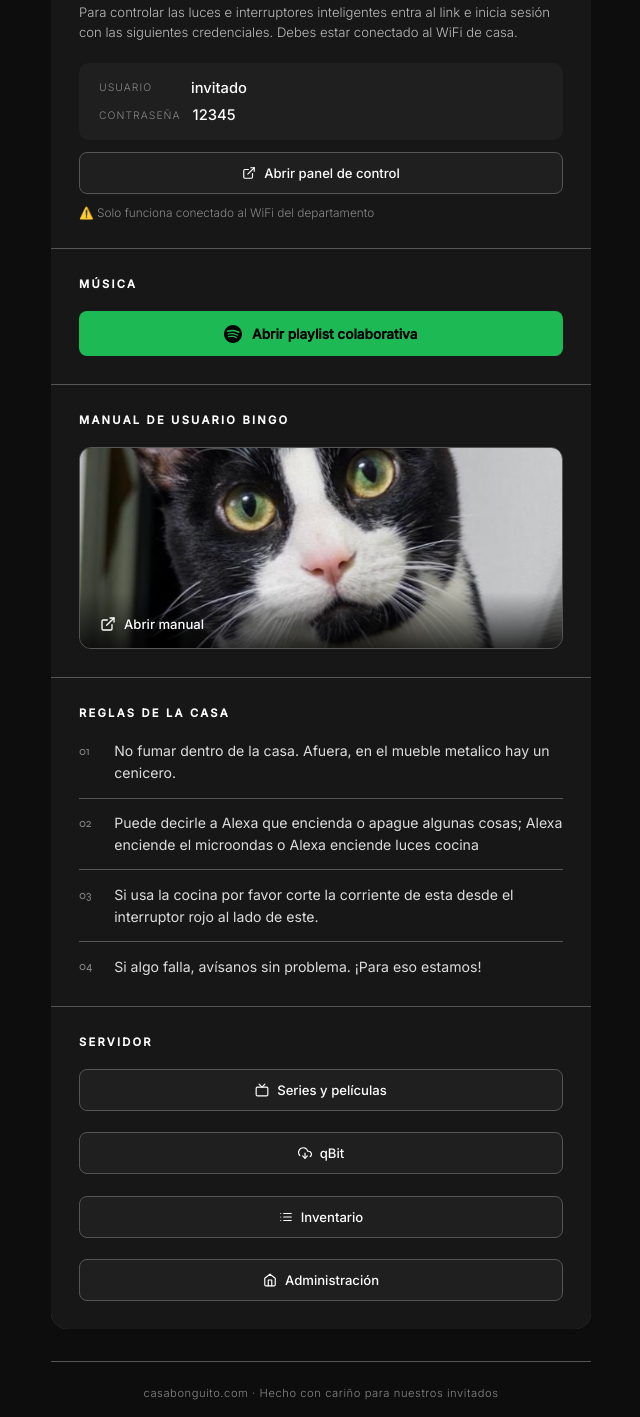
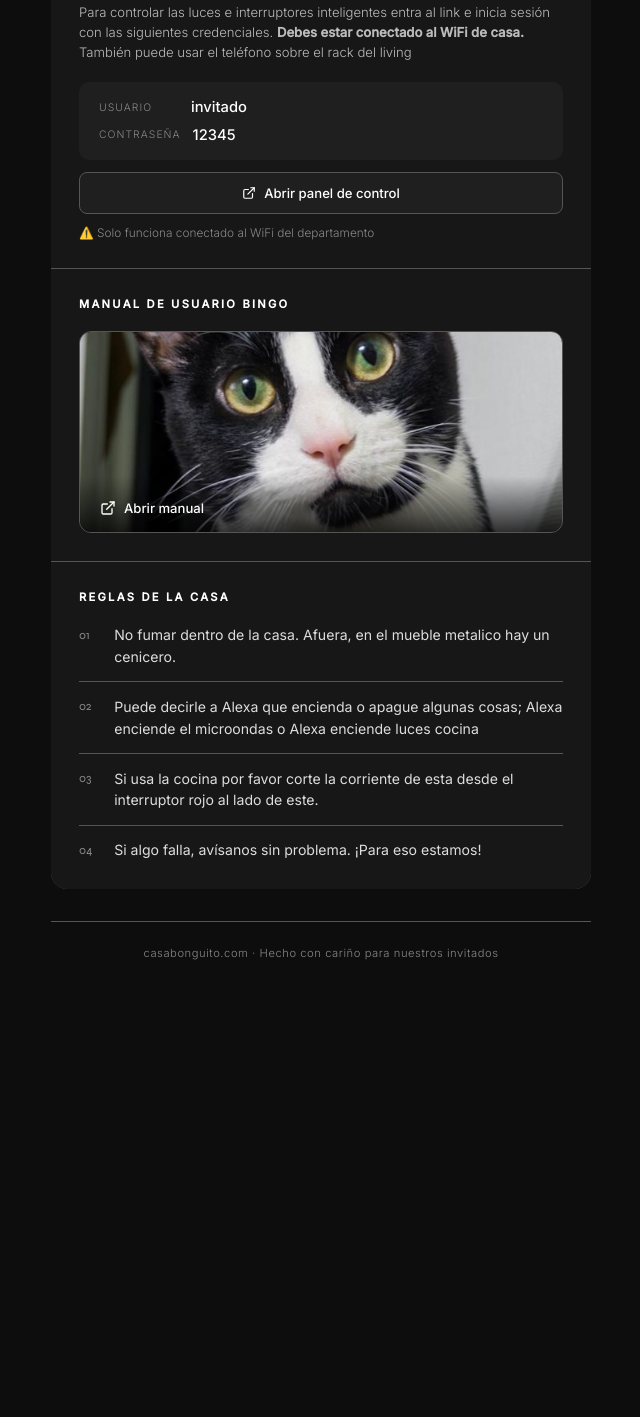
Before and after one commit to snap239/bonguistonguis, a plain HTML site: page index.html in a window 1280 px wide. Shown: the part 623-2040 px from the top of the page, without its empty margins (319-959 px from the left). After the commit the page ends 1647 px from the top, so only its background shows below. Drawn offline with Linux system fonts and the light colour scheme.

Commit message:
Update index.html

```diff
--- a/index.html
+++ b/index.html
@@ -300,7 +300,7 @@
     <!-- Luces -->
     <div class="card">
       <p class="card-label">Control de luces y enchufes</p>
-      <p class="lights-subtitle">Para controlar las luces e interruptores inteligentes entra al link e inicia sesión con las siguientes credenciales. Debes estar conectado al WiFi de casa.</p>
+      <p class="lights-subtitle">Para controlar las luces e interruptores inteligentes entra al link e inicia sesión con las siguientes credenciales. <b>Debes estar conectado al WiFi de casa.</b> También puede usar el teléfono sobre el rack del living </p>
       <div class="credentials">
         <div class="cred-row">
           <span class="cred-key">Usuario</span>
@@ -321,21 +321,10 @@
       <p class="hint">⚠️ Solo funciona conectado al WiFi del departamento</p>
     </div>
 
-    <!-- Música -->
-    <div class="card">
-      <p class="card-label">Música</p>
-      <a class="btn-spotify" href="https://open.spotify.com/playlist/48aZco1LtD3WRF2QrRu3Qe?si=gAXrVGLIQ8uDyIYOefuajQ&pt=bb4517ccb7bf650434d2293f34d9f424&pi=I6DNgUylTtCz6" target="_blank">
-        <svg width="18" height="18" viewBox="0 0 24 24" fill="currentColor">
-          <path d="M12 0C5.4 0 0 5.4 0 12s5.4 12 12 12 12-5.4 12-12S18.66 0 12 0zm5.521 17.34c-.24.359-.66.48-1.021.24-2.82-1.74-6.36-2.101-10.561-1.141-.418.122-.779-.179-.899-.539-.12-.421.18-.78.54-.9 4.56-1.021 8.52-.6 11.64 1.32.42.18.479.659.301 1.02zm1.44-3.3c-.301.42-.841.6-1.262.3-3.239-1.98-8.159-2.58-11.939-1.38-.479.12-1.02-.12-1.14-.6-.12-.48.12-1.021.6-1.141C9.6 9.9 15 10.561 18.72 12.84c.361.181.54.78.241 1.2zm.12-3.36C15.24 8.4 8.82 8.16 5.16 9.301c-.6.179-1.2-.181-1.38-.721-.18-.601.18-1.2.72-1.381 4.26-1.26 11.28-1.02 15.721 1.621.539.3.719 1.02.419 1.56-.299.421-1.02.599-1.559.3z"/>
-        </svg>
-        Abrir playlist colaborativa
-      </a>
-    </div>
-
     <!-- Bingo -->
     <div class="card">
       <p class="card-label">Manual de usuario Bingo</p>
-      <a href="https://drive.google.com/file/d/1CMCAm4Cs2kr7640Wr9kLzojjBcDV6uw5/view?usp=share_link" target="_blank" class="bingo-link">
+      <a href="https://bit.ly/4fqGXfJ" target="_blank" class="bingo-link">
         <img src="./bingo.jpg" alt="Manual de usuario Bingo" class="bingo-img" />
         <div class="bingo-overlay">
           <svg width="16" height="16" viewBox="0 0 24 24" fill="none" stroke="currentColor" stroke-width="2" stroke-linecap="round" stroke-linejoin="round">
@@ -357,41 +346,6 @@
         <li><span class="num">04</span><span>Si algo falla, avísanos sin problema. ¡Para eso estamos!</span></li>
       </ul>
     </div>
-
-    <!-- Servidor -->
-    <div class="card">
-      <p class="card-label">Servidor</p>
-      <div style="display:flex; flex-direction:column; gap:0.6rem;">
-        <a class="btn-link" href="http://pedir.casabonguito.com" target="_blank">
-          <svg width="14" height="14" viewBox="0 0 24 24" fill="none" stroke="currentColor" stroke-width="2" stroke-linecap="round" stroke-linejoin="round">
-            <rect x="2" y="7" width="20" height="15" rx="2"/><polyline points="17 2 12 7 7 2"/>
-          </svg>
-          Series y películas
-        </a>
-        <a class="btn-link" href="http://qbit.casabonguito.com" target="_blank">
-          <svg width="14" height="14" viewBox="0 0 24 24" fill="none" stroke="currentColor" stroke-width="2" stroke-linecap="round" stroke-linejoin="round">
-            <polyline points="8 17 12 21 16 17"/><line x1="12" y1="12" x2="12" y2="21"/>
-            <path d="M20.88 18.09A5 5 0 0 0 18 9h-1.26A8 8 0 1 0 3 16.29"/>
-          </svg>
-          qBit
-        </a>
-        <a class="btn-link" href="http://inventario.casabonguito.com" target="_blank">
-          <svg width="14" height="14" viewBox="0 0 24 24" fill="none" stroke="currentColor" stroke-width="2" stroke-linecap="round" stroke-linejoin="round">
-            <line x1="8" y1="6" x2="21" y2="6"/><line x1="8" y1="12" x2="21" y2="12"/>
-            <line x1="8" y1="18" x2="21" y2="18"/><line x1="3" y1="6" x2="3.01" y2="6"/>
-            <line x1="3" y1="12" x2="3.01" y2="12"/><line x1="3" y1="18" x2="3.01" y2="18"/>
-          </svg>
-          Inventario
-        </a>
-        <a class="btn-link" href="http://home.casabonguito.com" target="_blank">
-          <svg width="14" height="14" viewBox="0 0 24 24" fill="none" stroke="currentColor" stroke-width="2" stroke-linecap="round" stroke-linejoin="round">
-            <path d="M3 9l9-7 9 7v11a2 2 0 0 1-2 2H5a2 2 0 0 1-2-2z"/><polyline points="9 22 9 12 15 12 15 22"/>
-          </svg>
-          Administración
-        </a>
-      </div>
-    </div>
-
   </div>
 
   <footer>casabonguito.com · Hecho con cariño para nuestros invitados</footer>
```
